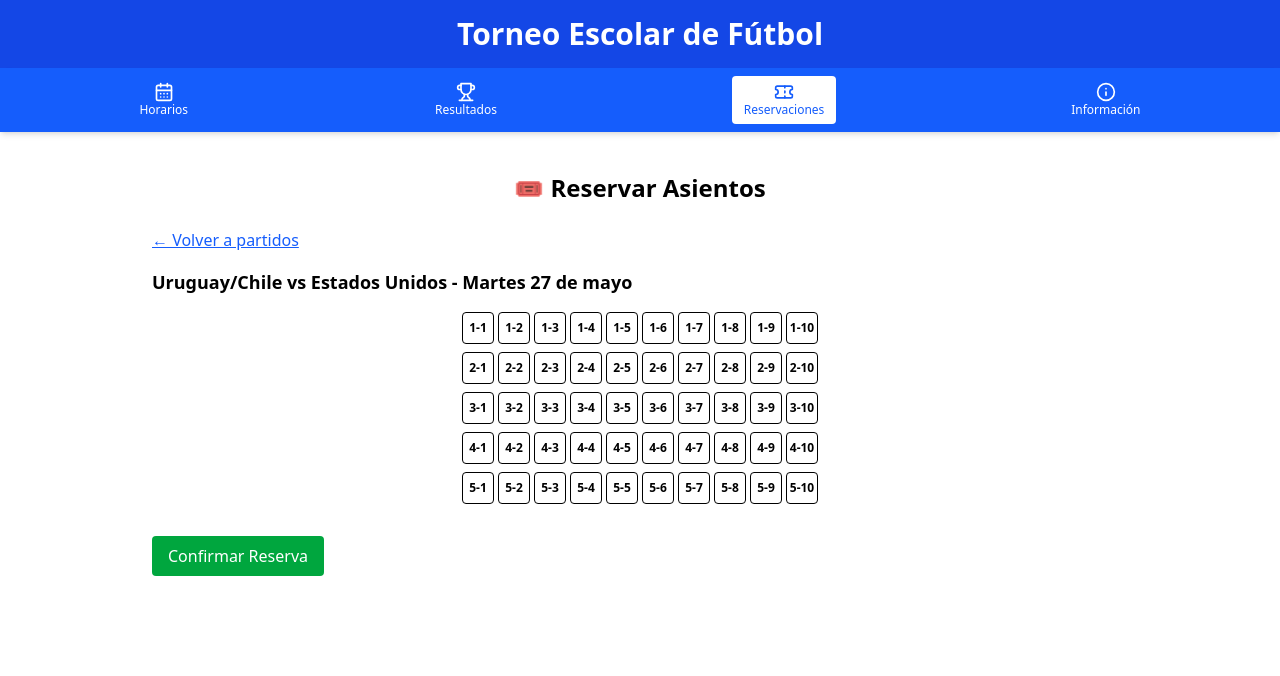
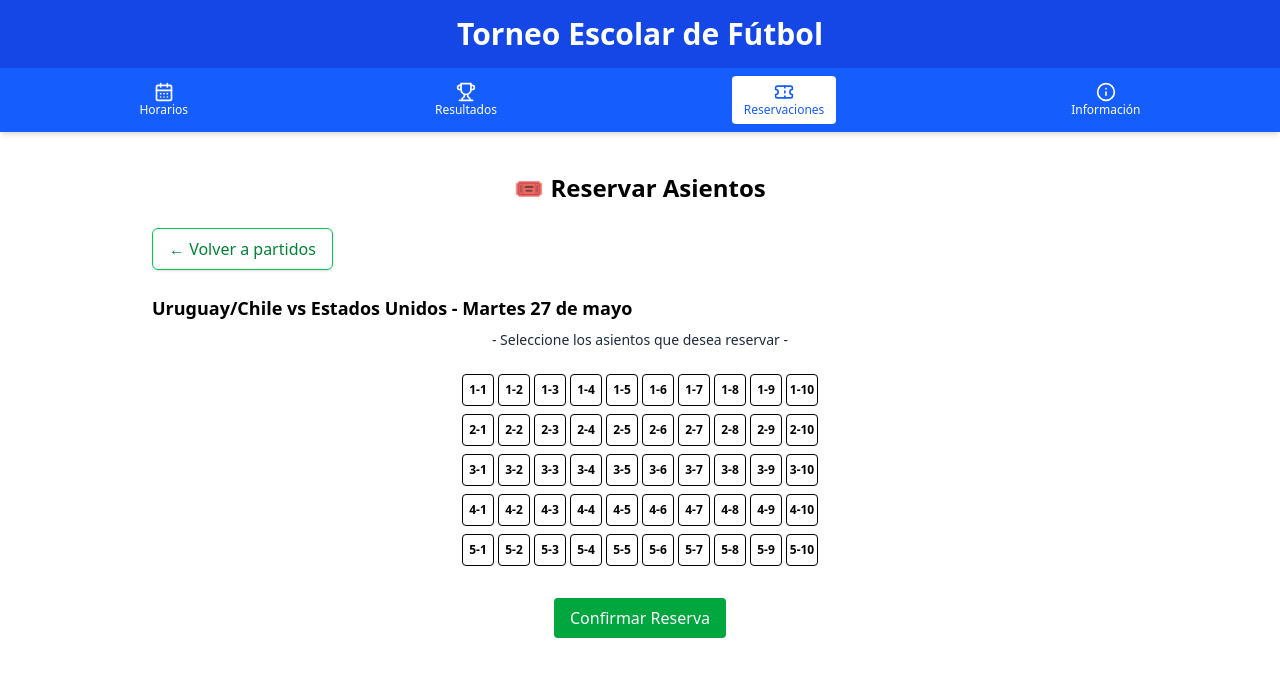
Before and after one commit to GaelGarcia02/app_torneo-futbol, a React (Vite) app: page /reservas in a window 1280 px wide. Both pictures are taken after a click on the button 640 px from the left and 601 px from the top of the page. Shown: the top 676 px of the page. Built offline with nearby package versions, Linux system fonts and the light colour scheme.

Commit message:
qr code check

```diff
--- a/src/pages/Horario.jsx
+++ b/src/pages/Horario.jsx
@@ -7,7 +7,6 @@ const Horario = () => {
   const [estadioFiltro, setEstadioFiltro] = useState("");
   const [notificaciones, setNotificaciones] = useState({});
 
-  // Normaliza la fecha del texto "Día 10 de mayo" => "2025-05-10"
   const obtenerFechaNormalizada = (diaTexto) => {
     const partes = diaTexto.split(" ");
     const dia = parseInt(partes[1], 10);
--- a/src/pages/Reservas.jsx
+++ b/src/pages/Reservas.jsx
@@ -121,11 +121,17 @@ const Reservas = () => {
         );
         setSeleccionados([]);
 
-        Swal.fire(
-          "¡Reservado!",
-          "Tus asientos han sido confirmados.",
-          "success"
-        );
+        Swal.fire({
+          title: "Reserva confirmada",
+          html: `
+          <p>Escanea este código QR al llegar al estadio:</p>
+          <img src="https://api.qrserver.com/v1/create-qr-code/?data=RESERVA-${partidoSeleccionado.id}&size=200x200" alt="QR" class="mx-auto mt-4" />
+          <p class="mt-2 text-sm text-gray-500">Puedes tomarle una captura de pantalla.</p>
+        `,
+          showConfirmButton: true,
+          confirmButtonText: "Cerrar",
+          width: 300,
+        });
       }
     });
   };
@@ -178,7 +184,6 @@ const Reservas = () => {
               ))}
             </select>
           </div>
-
           <div className="space-y-4">
             {partidosFiltrados.map((partido) => (
               <button
@@ -199,7 +204,7 @@ const Reservas = () => {
         <div>
           <button
             onClick={() => setPartidoSeleccionado(null)}
-            className="mb-4 text-blue-600 underline"
+            className="mb-6 bg-white text-green-700 border border-green-500 px-4 py-2 rounded-md shadow hover:bg-green-50 transition-all"
           >
             ← Volver a partidos
           </button>
@@ -207,6 +212,9 @@ const Reservas = () => {
           <h3 className="text-lg font-bold mb-2">
             {partidoSeleccionado.equipos} - {partidoSeleccionado.dia}
           </h3>
+          <p className="text-sm text-gray-800 mb-6 text-center">
+            - Seleccione los asientos que desea reservar -
+          </p>
 
           <div className="grid gap-2 my-4">
             {asientosPorPartido[partidoSeleccionado.id]?.map(
@@ -239,6 +247,7 @@ const Reservas = () => {
             )}
           </div>
 
+          <div className="text-center">
             <button
               onClick={confirmarReserva}
               disabled={seleccionados.length === 0}
@@ -247,6 +256,7 @@ const Reservas = () => {
               Confirmar Reserva
             </button>
           </div>
+        </div>
       )}
     </main>
   );
```
Lines whose indentation alone changed are shown as unchanged.
